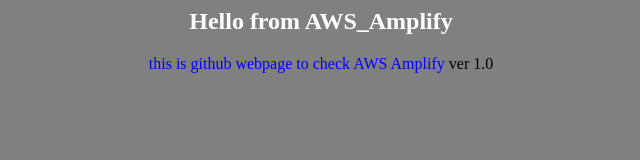
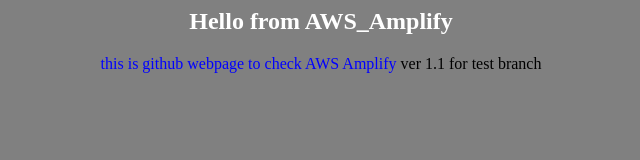
Before and after one commit to systech-bat/AWS_Amplify_test, a plain HTML site: page index.html in a window 1280 px wide. Shown: the whole page, without its empty margins (319-959 px from the left). Drawn offline with Linux system fonts and the light colour scheme.

Commit message:
for test branch

```diff
--- a/index.html
+++ b/index.html
@@ -5,7 +5,7 @@
 
 <font color=blue>this is github webpage to check AWS Amplify</font>
 
-ver 1.0
+ver 1.1 for test branch
 </center>
 </body>
 </html>
```
Also changed, not shown: test.txt (added).
